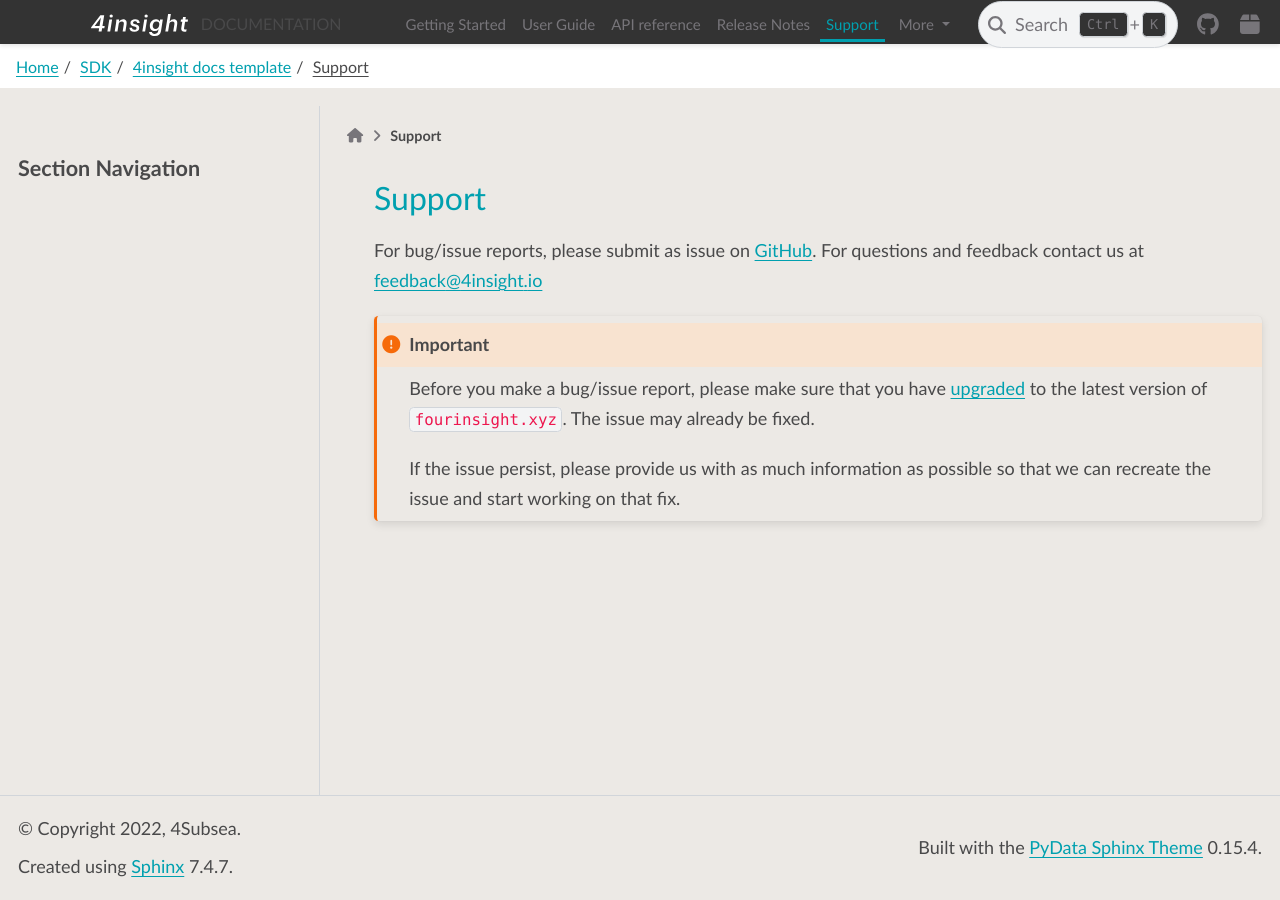
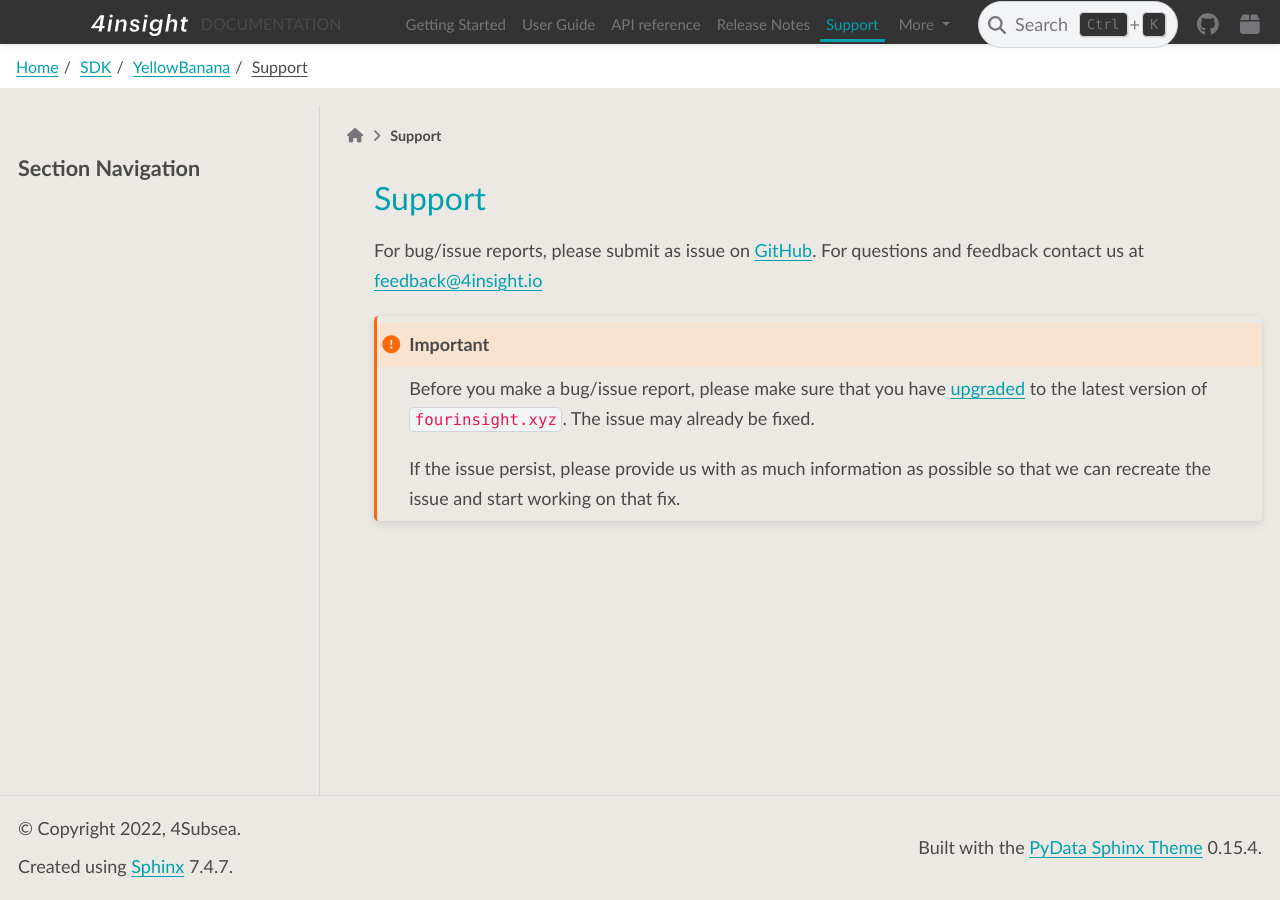
Before and after one commit to anna-follestad-4ss/auto-release-demo, a Sphinx documentation site: the page built from docs/support.rst, in a window 1280 px wide. Built offline with Sphinx 7.4.7 and the PyData theme 0.15.4, drawn with Linux system fonts in a browser that asks for light colours.

Commit message:
Update conf.py

```diff
--- a/docs/conf.py
+++ b/docs/conf.py
@@ -24,7 +24,7 @@ sys.path.insert(0, os.path.abspath("../src/"))
 # -- Project information -----------------------------------------------------
 _TEMPLATE_VERSION = "2.0.0"
 
-project = "4insight docs template"
+project = "YellowBanana"
 copyright = f"{date.today().year}, 4Subsea"
 author = "4Subsea"
 github_repo = 'http://github.com/4Subsea/auto-release-demo/'
```
